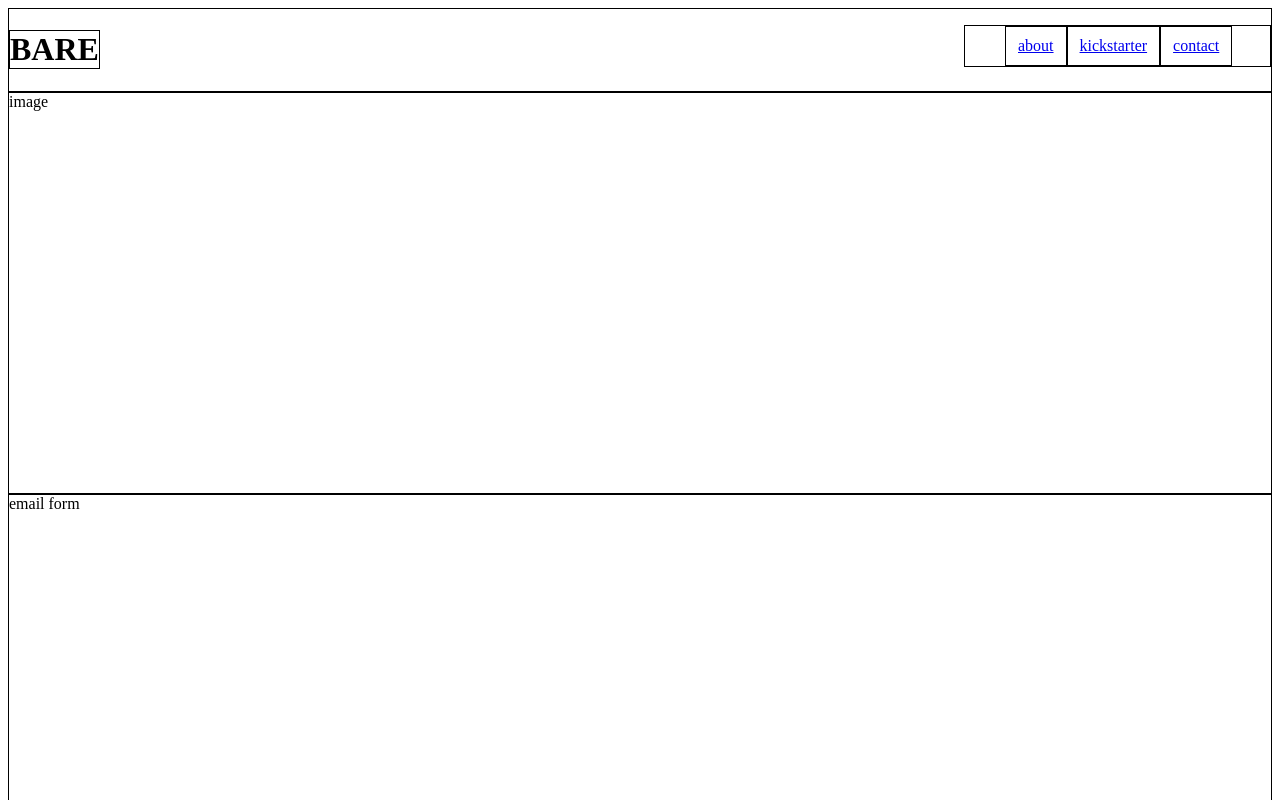
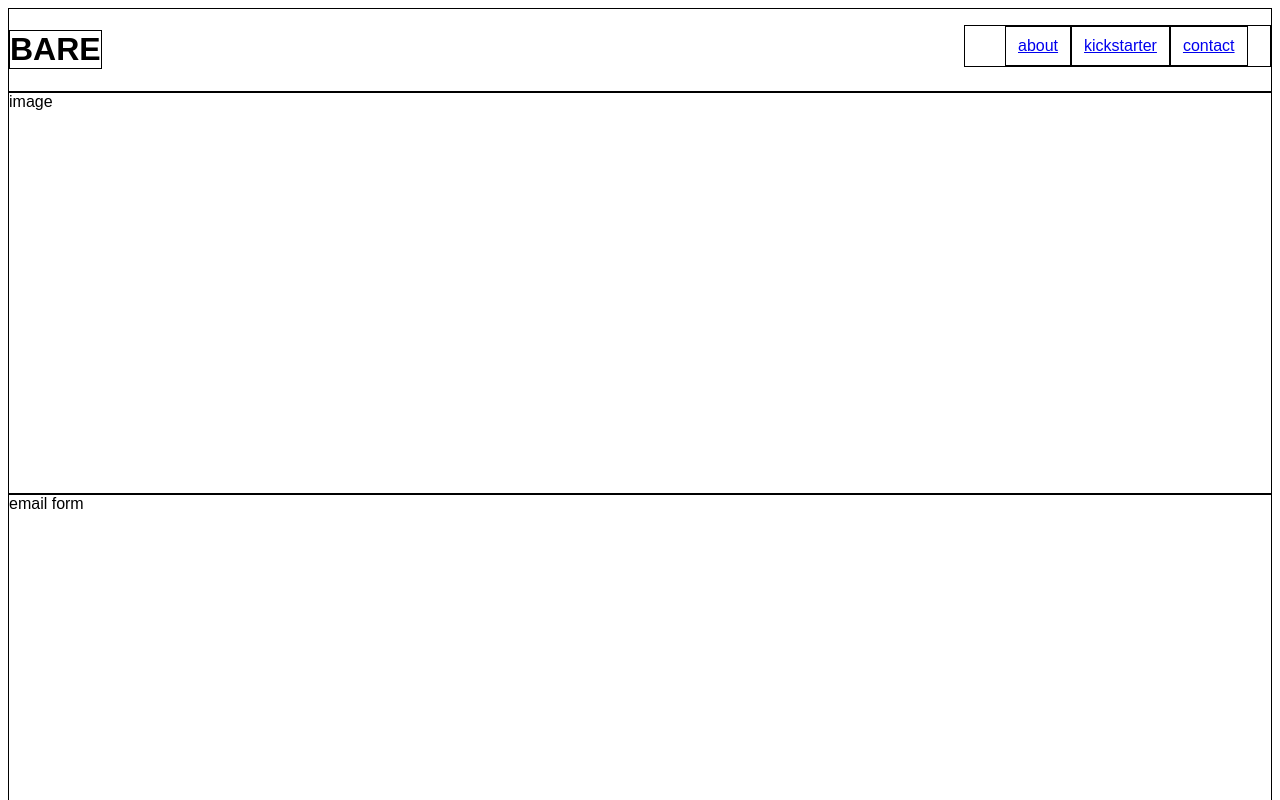
Before and after one commit to internetsadboy/xxx, a React app: page / in a window 1280 px wide. Shown: the top 800 px of the page. Built offline with nearby package versions, Linux system fonts and the light colour scheme; the HTML template or start-up script is replaced by a standard one.

Commit message:
minor: integrated coolvetica font

```diff
--- a/src/App.js
+++ b/src/App.js
@@ -9,7 +9,11 @@ import Footer from './components/Footer'
 
 const App = (props) => {
   return (
-    <div>
+    <div style={{
+      fontFamily: 'coolvetica, sans-serif',
+      fontWeight: 400,
+      fontStyle: 'normal',
+    }}>
       <Nav height={100} />
       <Main height={400} />
       <Footer height={100} />
```
